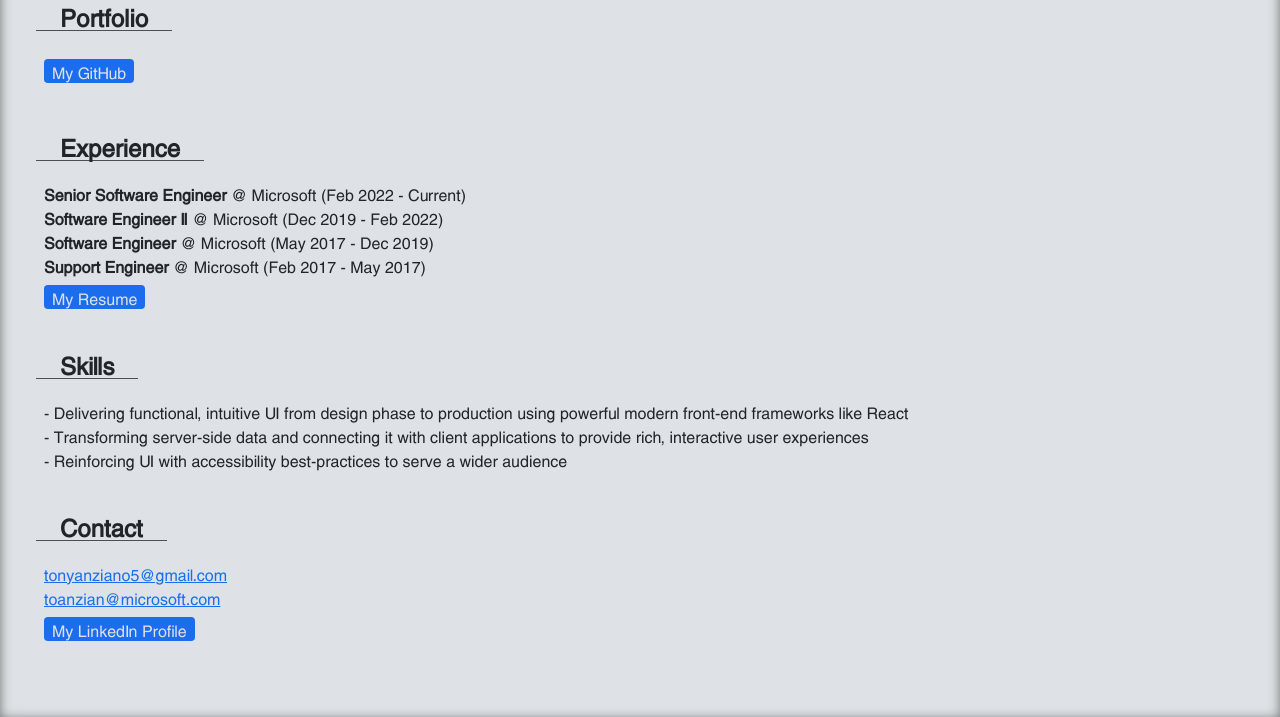
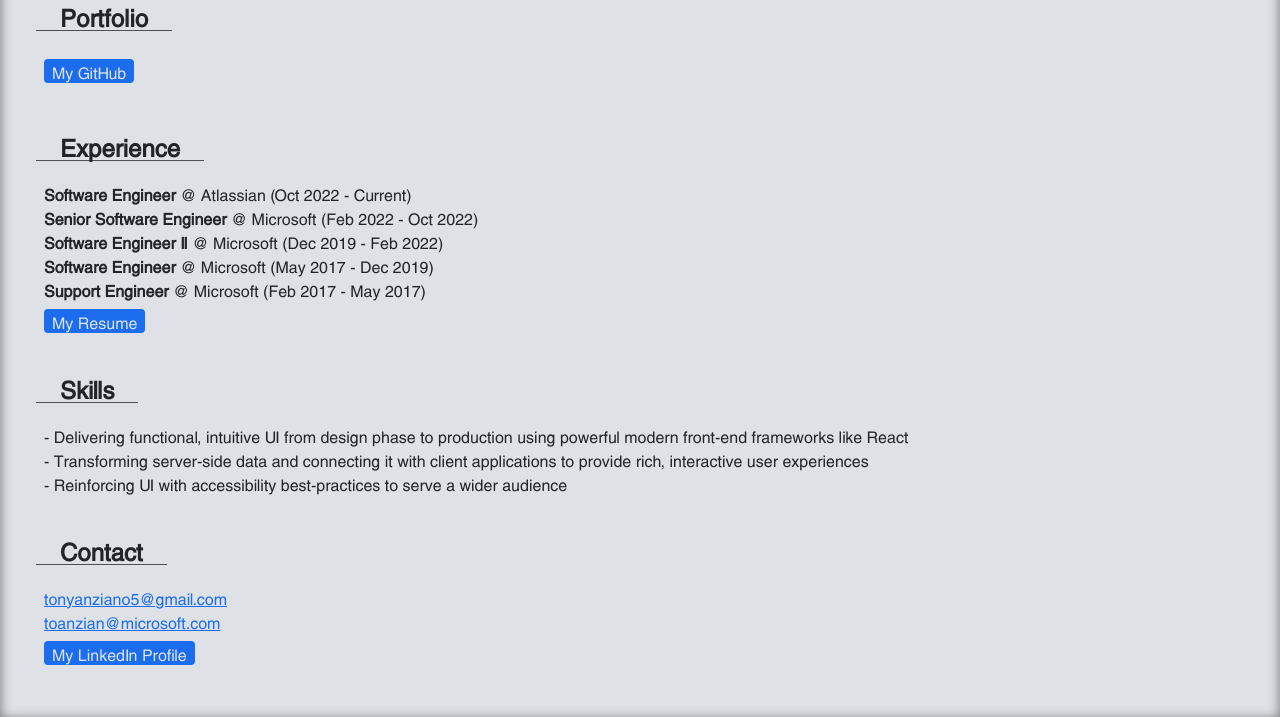
Before and after one commit to tonyanziano/tonyanziano.github.io, a website: page index.html in a window 1280 px wide. Shown: the part 83-800 px from the top of the page. Drawn offline with Linux system fonts and the light colour scheme.

Commit message:
Updated experience section with new Atlassian position

```diff
--- a/index.html
+++ b/index.html
@@ -34,7 +34,8 @@
       <section>
         <h1>Experience</h1>
         <ul>
-          <li><b>Senior Software Engineer</b> @ Microsoft (Feb 2022 - Current)</li>
+          <li><b>Software Engineer</b> @ Atlassian (Oct 2022 - Current)</li>
+          <li><b>Senior Software Engineer</b> @ Microsoft (Feb 2022 - Oct 2022)</li>
           <li><b>Software Engineer II</b> @ Microsoft (Dec 2019 - Feb 2022)</li>
           <li><b>Software Engineer</b> @ Microsoft (May 2017 - Dec 2019)</li>
           <li><b>Support Engineer</b> @ Microsoft (Feb 2017 - May 2017)</li>
```
